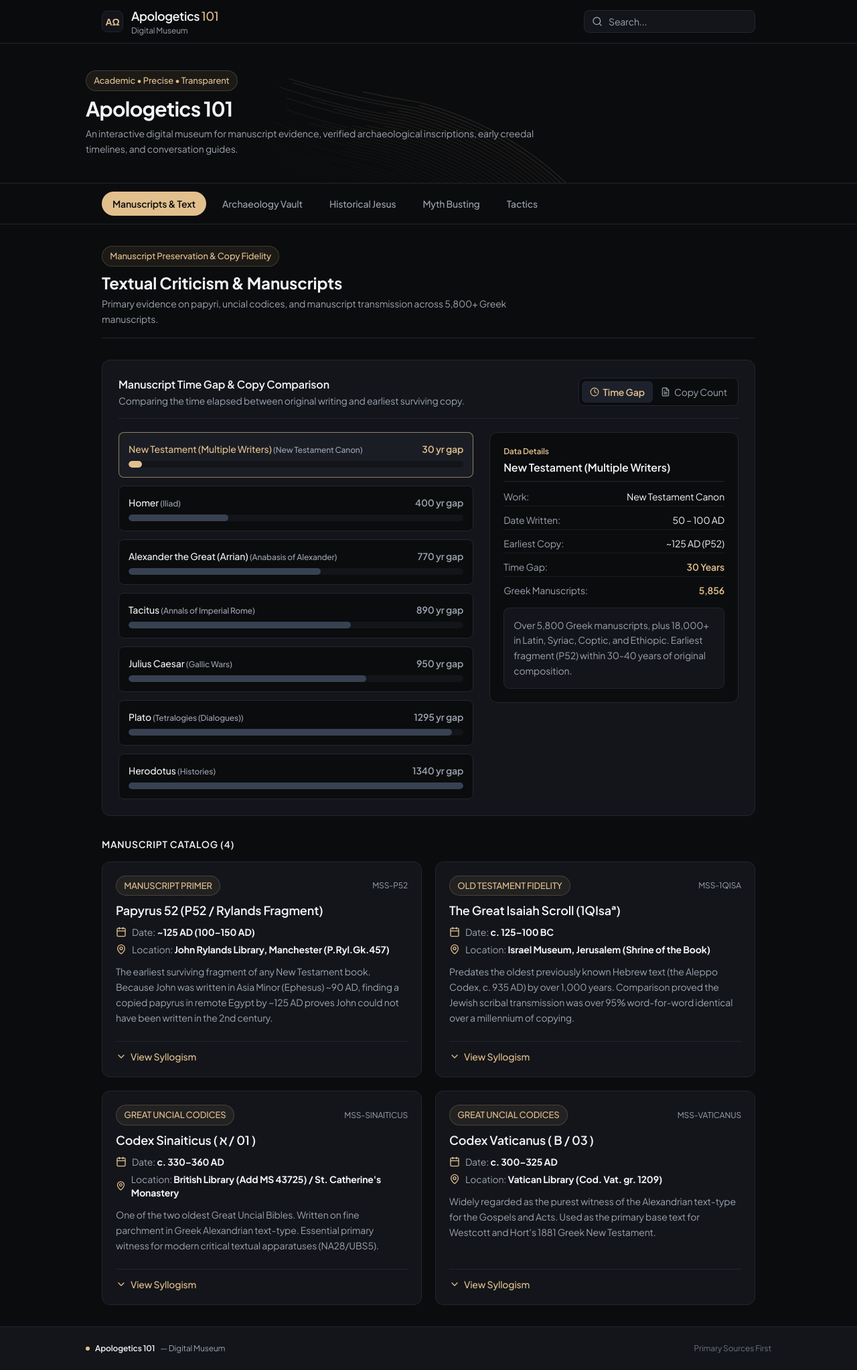
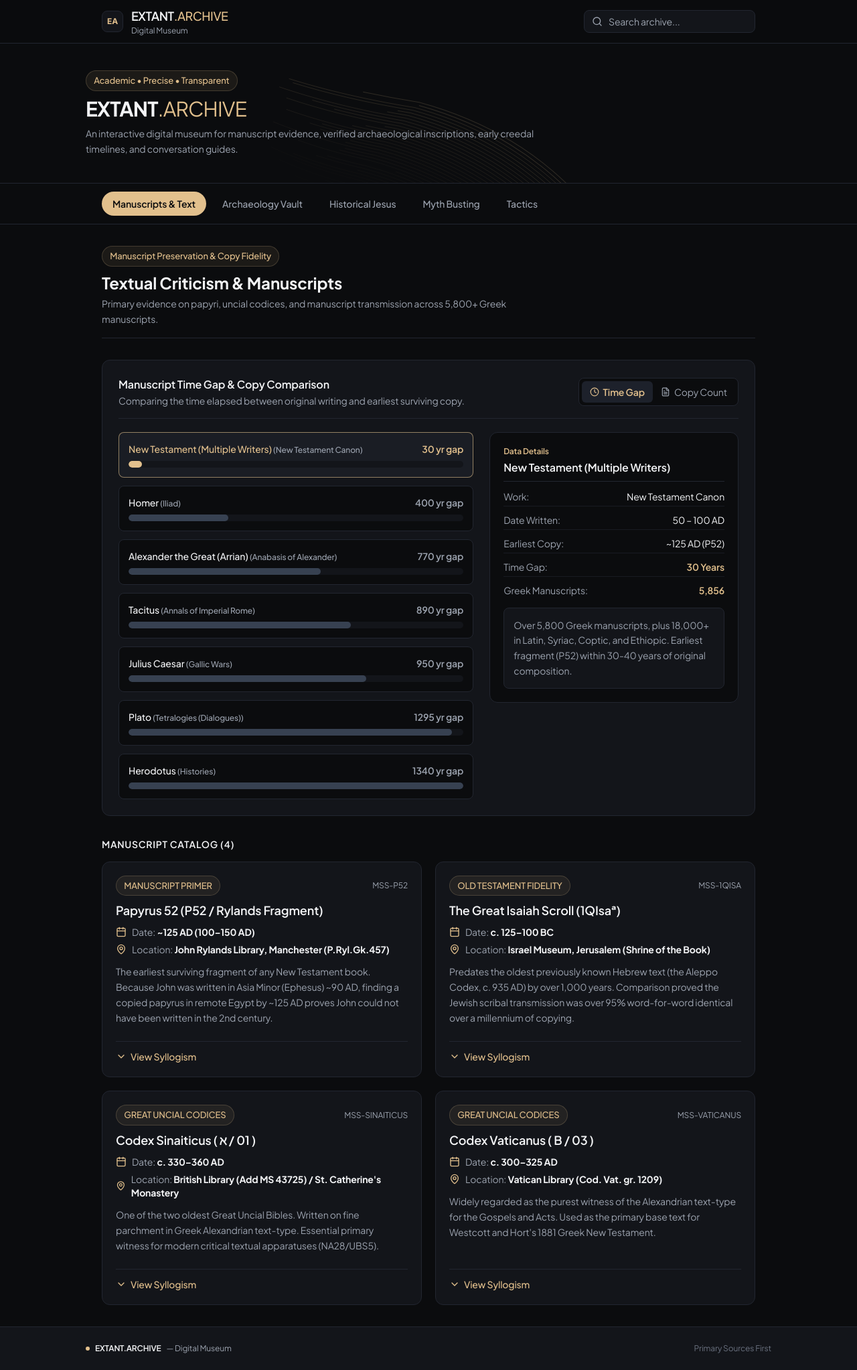
Before and after one commit to wicusolivier72-beep/APOLO, a React (Vite) app: page / in a window 1280 px wide. Shown: the whole page at 67% size. Built offline with nearby package versions, Linux system fonts and the light colour scheme.

Commit message:
rename: update application title and brand identity to EXTANT.ARCHIVE

```diff
--- a/index.html
+++ b/index.html
@@ -4,8 +4,8 @@
     <meta charset="UTF-8" />
     <link rel="icon" type="image/svg+xml" href="/favicon.svg" />
     <meta name="viewport" content="width=device-width, initial-scale=1.0" />
-    <title>Apologetics 101 — Digital Museum & Field Guide</title>
-    <meta name="description" content="An elegant, precise digital museum and field guide for Christian apologetics, manuscript evidence, and historical analysis." />
+    <title>EXTANT.ARCHIVE — Digital Museum</title>
+    <meta name="description" content="An elegant, precise digital museum for manuscript evidence, verified archaeological inscriptions, early creedal timelines, and historical analysis." />
     <!-- Google Fonts: Plus Jakarta Sans & Inter -->
     <link rel="preconnect" href="https://fonts.googleapis.com">
     <link rel="preconnect" href="https://fonts.gstatic.com" crossorigin>
--- a/src/App.jsx
+++ b/src/App.jsx
@@ -26,7 +26,7 @@ export default function App() {
           <div className="max-w-5xl mx-auto space-y-2 relative z-10">
             <span className="subtle-badge">Academic • Precise • Transparent</span>
             <h2 className="text-2xl sm:text-3xl font-bold text-[#F3F4F6] tracking-tight">
-              Apologetics 101
+              EXTANT<span className="text-[#E2C08D] font-normal">.ARCHIVE</span>
             </h2>
             <p className="text-sm text-[#9CA3AF] max-w-2xl leading-relaxed">
               An interactive digital museum for manuscript evidence, verified archaeological inscriptions, early creedal timelines, and conversation guides.
@@ -62,7 +62,7 @@ export default function App() {
         <div className="max-w-5xl mx-auto flex flex-col sm:flex-row items-center justify-between gap-3">
           <div className="flex items-center gap-2">
             <span className="w-1.5 h-1.5 rounded-full bg-[#E2C08D]"></span>
-            <span className="text-[#F3F4F6] font-semibold">Apologetics 101</span>
+            <span className="text-[#F3F4F6] font-semibold">EXTANT.ARCHIVE</span>
             <span>— Digital Museum</span>
           </div>
 
--- a/src/components/layout/Header.jsx
+++ b/src/components/layout/Header.jsx
@@ -7,12 +7,12 @@ export default function Header({ searchFilter, setSearchFilter }) {
       <div className="max-w-5xl mx-auto px-4 sm:px-6 h-16 flex items-center justify-between gap-4">
         {/* Brand */}
         <div className="flex items-center gap-3">
-          <div className="w-8 h-8 rounded-lg bg-[#13151A] border border-[#222630] flex items-center justify-center text-[#E2C08D] font-bold text-sm">
-            ΑΩ
+          <div className="w-8 h-8 rounded-lg bg-[#13151A] border border-[#222630] flex items-center justify-center text-[#E2C08D] font-bold text-xs font-mono">
+            EA
           </div>
           <div>
             <h1 className="text-base sm:text-lg font-semibold text-[#F3F4F6] tracking-tight">
-              Apologetics <span className="text-[#E2C08D] font-medium">101</span>
+              EXTANT<span className="text-[#E2C08D] font-medium">.ARCHIVE</span>
             </h1>
             <p className="text-xs text-[#9CA3AF]">
               Digital Museum
@@ -27,7 +27,7 @@ export default function Header({ searchFilter, setSearchFilter }) {
             type="text"
             value={searchFilter}
             onChange={(e) => setSearchFilter(e.target.value)}
-            placeholder="Search..."
+            placeholder="Search archive..."
             className="w-full bg-[#13151A] border border-[#222630] focus:border-[#E2C08D] pl-9 pr-3 py-1.5 text-sm text-[#F3F4F6] placeholder-[#9CA3AF] focus:outline-none transition-colors rounded-lg"
           />
           {searchFilter && (
```
Also changed, not shown: 1 other file (tests, documents, lock files or other folders).
